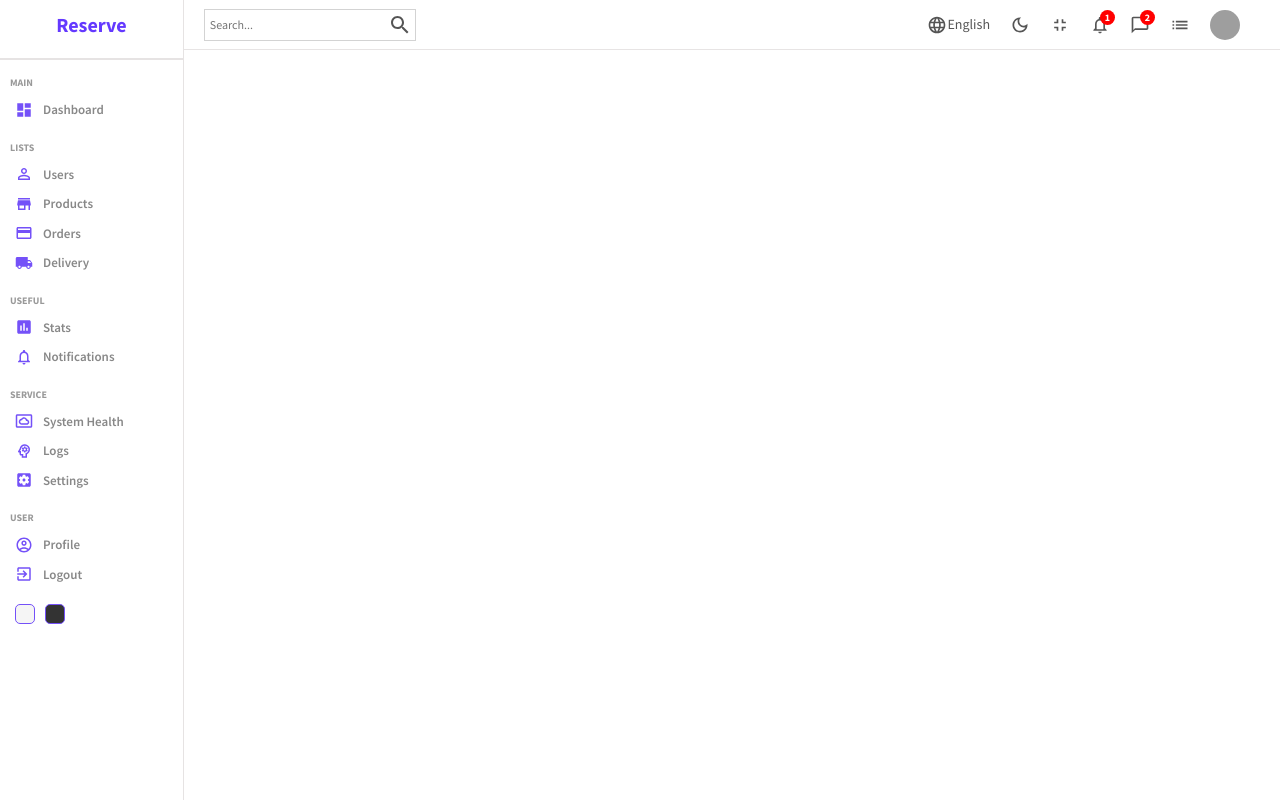
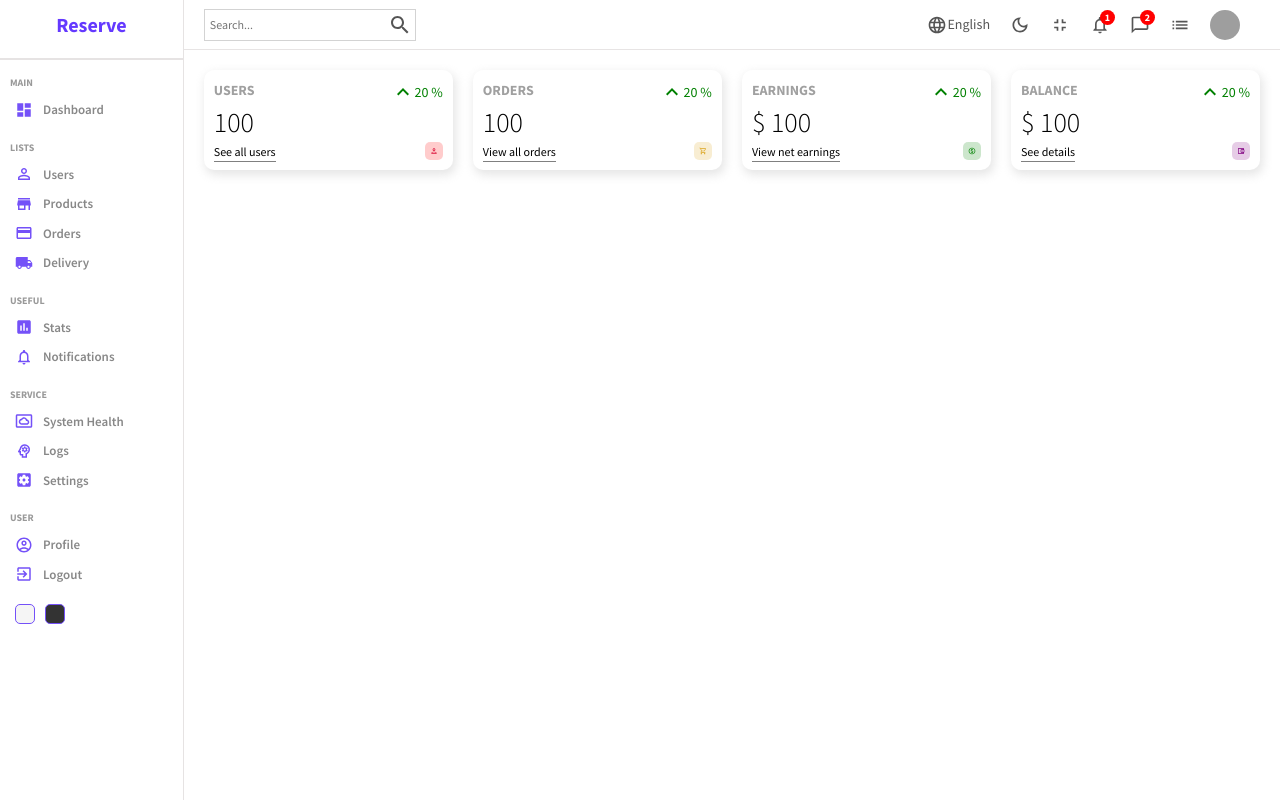
Before and after one commit to PaulAroo/reserve-admin, a React (Vite) app: page / in a window 1280 px wide. Built offline with nearby package versions, Linux system fonts and the light colour scheme; grey boxes are pictures that could not be loaded.

Commit message:
implement: home stat widgets

```diff
--- a/src/components/navbar/Navbar.jsx
+++ b/src/components/navbar/Navbar.jsx
@@ -6,13 +6,21 @@
 import NotificationsNoneOutlinedIcon from "@mui/icons-material/NotificationsNoneOutlined";
 import ChatBubbleOutlineOutlinedIcon from "@mui/icons-material/ChatBubbleOutlineOutlined";
 import ListOutlinedIcon from "@mui/icons-material/ListOutlined";
+import { useRef, useState } from "react";
 
 function Navbar() {
+  const [searchInputFocus, setSearchInputFocus] = useState(false);
+
   return (
     <div className="navbar">
       <div className="wrapper">
-        <div className="search">
-          <input type="text" placeholder="Search..." />
+        <div className={`search ${searchInputFocus ? "b-shadow" : ""}`}>
+          <input
+            onFocus={() => setSearchInputFocus(true)}
+            onBlur={() => setSearchInputFocus(false)}
+            type="text"
+            placeholder="Search..."
+          />
           <SearchOutlinedIcon />
         </div>
         <div className="items">
--- a/src/components/navbar/navbar.scss
+++ b/src/components/navbar/navbar.scss
@@ -18,6 +18,7 @@
       align-items: center;
       border: 0.5px solid lightgray;
       padding: 3px;
+      transition: all 0.2s ease-in;
 
       input {
         border: none;
@@ -28,6 +29,14 @@
           font-size: 12px;
         }
       }
+    }
+
+    .b-shadow {
+      transform: scale(1.02);
+      border: 1px solid lightgray;
+      box-shadow: 0px 11px 15px 0px rgb(0 0 0 / 10%);
+      -webkit-box-shadow: 0px 11px 15px 0px rgb(0 0 0 / 10%);
+      -moz-box-shadow: 0px 11px 15px 0px rgb(0 0 0 / 10%);
     }
 
     .items {
--- a/src/components/widget/Widget.jsx
+++ b/src/components/widget/Widget.jsx
@@ -0,0 +1,102 @@
+import "./widget.scss";
+
+import KeyboardArrowUpIcon from "@mui/icons-material/KeyboardArrowUp";
+import PersonOutlinedIcon from "@mui/icons-material/PersonOutlined";
+import AccountBalanceWalletOutlinedIcon from "@mui/icons-material/AccountBalanceWalletOutlined";
+import ShoppingCartOutlinedIcon from "@mui/icons-material/ShoppingCartOutlined";
+import MonetizationOnOutlinedIcon from "@mui/icons-material/MonetizationOnOutlined";
+
+function Widget({ type }) {
+  let data;
+
+  //temporary
+  const amount = 100;
+  const diff = 20;
+
+  switch (type) {
+    case "user":
+      data = {
+        title: "USERS",
+        isMoney: false,
+        link: "See all users",
+        icon: (
+          <PersonOutlinedIcon
+            className="icon"
+            style={{
+              color: "crimson",
+              backgroundColor: "rgba(255, 0, 0, 0.2)",
+            }}
+          />
+        ),
+      };
+      break;
+    case "order":
+      data = {
+        title: "ORDERS",
+        isMoney: false,
+        link: "View all orders",
+        icon: (
+          <ShoppingCartOutlinedIcon
+            className="icon"
+            style={{
+              backgroundColor: "rgba(218, 165, 32, 0.2)",
+              color: "goldenrod",
+            }}
+          />
+        ),
+      };
+      break;
+    case "earning":
+      data = {
+        title: "EARNINGS",
+        isMoney: true,
+        link: "View net earnings",
+        icon: (
+          <MonetizationOnOutlinedIcon
+            className="icon"
+            style={{ backgroundColor: "rgba(0, 128, 0, 0.2)", color: "green" }}
+          />
+        ),
+      };
+      break;
+    case "balance":
+      data = {
+        title: "BALANCE",
+        isMoney: true,
+        link: "See details",
+        icon: (
+          <AccountBalanceWalletOutlinedIcon
+            className="icon"
+            style={{
+              backgroundColor: "rgba(128, 0, 128, 0.2)",
+              color: "purple",
+            }}
+          />
+        ),
+      };
+      break;
+    default:
+      break;
+  }
+
+  return (
+    <div className="widget">
+      <div className="left">
+        <span className="title">{data.title}</span>
+        <span className="counter">
+          {data.isMoney && "$"} {amount}
+        </span>
+        <span className="link">{data.link}</span>
+      </div>
+      <div className="right">
+        <div className="percentage positive">
+          <KeyboardArrowUpIcon />
+          {diff} %
+        </div>
+        {data.icon}
+      </div>
+    </div>
+  );
+}
+
+export default Widget;
--- a/src/components/widget/widget.scss
+++ b/src/components/widget/widget.scss
@@ -0,0 +1,54 @@
+.widget {
+  display: flex;
+  justify-content: space-between;
+  flex: 1;
+  padding: 10px;
+  -webkit-box-shadow: 2px 4px 10px 1px rgba(0, 0, 0, 0.47);
+  box-shadow: 2px 4px 10px 1px rgba(201, 201, 201, 0.47);
+  border-radius: 10px;
+  height: 100px;
+
+  .left,
+  .right {
+    display: flex;
+    flex-direction: column;
+    justify-content: space-between;
+
+    .title {
+      font-weight: bold;
+      font-size: 14px;
+      color: rgb(160, 160, 160);
+    }
+
+    .counter {
+      font-size: 28px;
+      font-weight: 300;
+    }
+
+    .link {
+      width: max-content;
+      font-size: 12px;
+      border-bottom: 1px solid gray;
+    }
+
+    .percentage {
+      display: flex;
+      align-items: center;
+      font-size: 14px;
+
+      &.positive {
+        color: green;
+      }
+      &.negative {
+        color: red;
+      }
+    }
+
+    .icon {
+      font-size: 18px;
+      padding: 5px;
+      border-radius: 5px;
+      align-self: flex-end;
+    }
+  }
+}
--- a/src/pages/home/Home.jsx
+++ b/src/pages/home/Home.jsx
@@ -1,5 +1,6 @@
 import Navbar from "../../components/navbar/Navbar";
 import Sidebar from "../../components/sidebar/Sidebar";
+import Widget from "../../components/widget/Widget";
 import "./home.scss";
 
 function Home() {
@@ -8,17 +9,17 @@
       <Sidebar />
       <div className="homeContainer">
         <Navbar />
-        {/* <div className="widgets">
+        <div className="widgets">
           <Widget type="user" />
           <Widget type="order" />
           <Widget type="earning" />
           <Widget type="balance" />
         </div>
-        <div className="charts">
+        {/* <div className="charts">
           <Featured />
           <Chart title="Last 6 Months (Revenue)" aspect={2 / 1} />
-        </div>
-        <div className="listContainer">
+        </div> */}
+        {/* <div className="listContainer">
           <div className="listTitle">Latest Transactions</div>
           <Table />
         </div> */}
--- a/src/pages/home/home.scss
+++ b/src/pages/home/home.scss
@@ -4,12 +4,12 @@
   .homeContainer {
     flex: 6;
 
-    // .widgets,
-    // .charts {
-    //   display: flex;
-    //   padding: 20px;
-    //   gap: 20px;
-    // }
+    .widgets,
+    .charts {
+      display: flex;
+      padding: 20px;
+      gap: 20px;
+    }
 
     // .charts {
     //   padding: 5px 20px;
```
